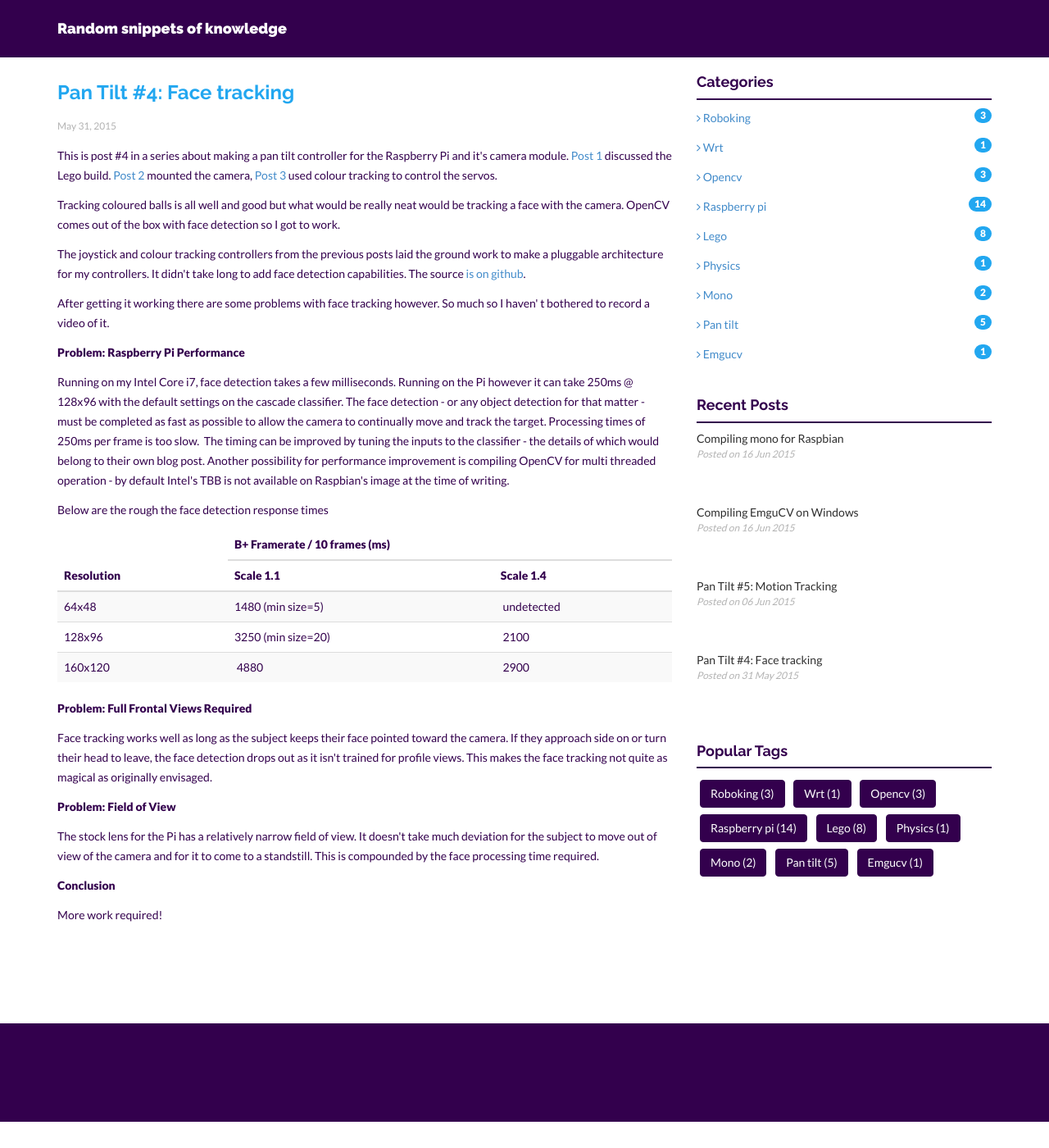
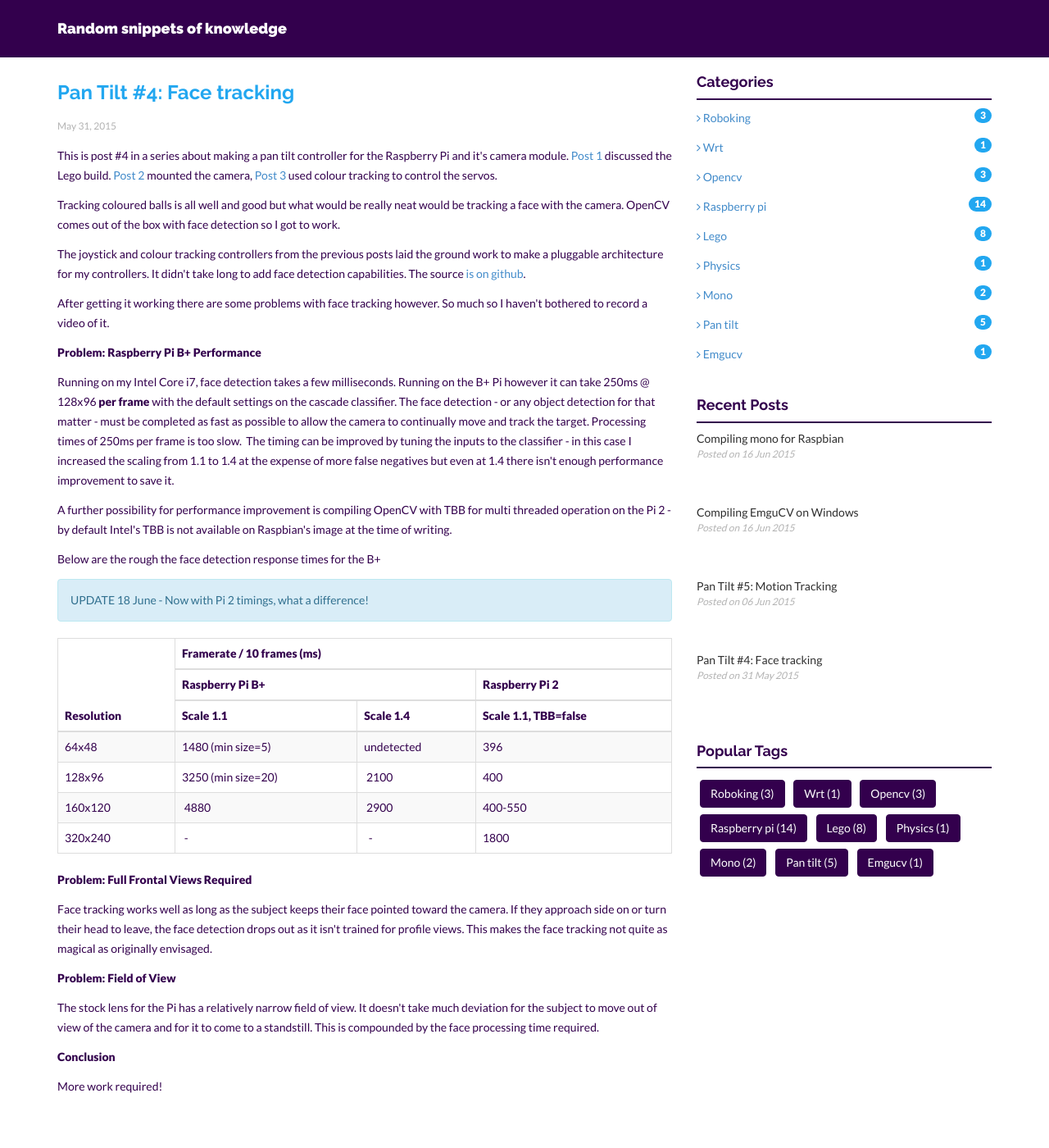
Before and after one commit to neutmute/neutmute.github.io, a Jekyll site: the page built from _posts/blog/2015-05-31-pan-tilt-4-face-tracking.html, in a window 1280 px wide and 1400 px high. Shown: the whole window at 82% size. Built offline with Jekyll 4.4.1, drawn with Linux system fonts in a browser that asks for light colours; nearby versions of some CDN libraries; comment, search, counter and statistics services are not loaded.

Commit message:
pi2 framerates

```diff
--- a/_posts/blog/2015-05-31-pan-tilt-4-face-tracking.html
+++ b/_posts/blog/2015-05-31-pan-tilt-4-face-tracking.html
@@ -24,36 +24,65 @@ excerpt: Face tracking with the Raspberry Pi Pan Tilt
 <p>The joystick and colour tracking controllers from the previous posts laid the ground work to make a pluggable architecture for my controllers. It didn't take long to add face detection capabilities.
 
 The source <a href="https://github.com/neutmute/PiCamCV/blob/master/source/PiCamCV.Common/FaceDetector.cs">is on github</a>.</p>
-<p>After getting it working there are some problems with face tracking however. So much so I haven' t bothered to record a video of it.</p>
-<p><strong>Problem: Raspberry Pi Performance</strong></p>
-<p>Running on my Intel Core i7, face detection takes a few milliseconds. Running on the Pi however it can take 250ms @ 128x96 with the default settings on the cascade classifier. The face detection - or any object detection for that matter - must be completed as fast as possible to allow the camera to continually move and track the target. Processing times of 250ms per frame is too slow.  The timing can be improved by tuning the inputs to the classifier - the details of which would belong to their own blog post. Another possibility for performance improvement is compiling OpenCV for multi threaded operation - by default Intel's TBB is not available on Raspbian's image at the time of writing.</p>
-<p>Below are the rough the face detection response times</p>
-<table class="table table-striped">
+<p>After getting it working there are some problems with face tracking however. So much so I haven't bothered to record a video of it.</p>
+
+
+<p><strong>Problem: Raspberry Pi B+ Performance</strong></p>
+<p>Running on my Intel Core i7, face detection takes a few milliseconds.
+Running on the B+ Pi however it can take 250ms @ 128x96 <strong>per frame</strong> with the default settings on the cascade classifier.
+The face detection - or any object detection for that matter - must be completed as fast as possible to allow the camera to continually move and track the target.
+Processing times of 250ms per frame is too slow.
+The timing can be improved by tuning the inputs to the classifier - in this case I increased the scaling from 1.1 to 1.4 at the expense of more false negatives but even at 1.4 there isn't enough performance improvement to save it.
+</p>
+<p>
+A further possibility for performance improvement is compiling OpenCV with TBB for multi threaded operation on the Pi 2 -
+by default Intel's TBB is not available on Raspbian's image at the time of writing.</p>
+
+<p>Below are the rough the face detection response times for the B+</p>
+
+<div class="alert alert-info" role="alert">UPDATE 18 June - Now with Pi 2 timings, what a difference!</div>
+
+<table class="table table-striped table-bordered">
 <thead>
 <tr>
-<th rowspan="2">Resolution</th>
-<th colspan="2">B+ Framerate / 10 frames (ms)</th>
+<th rowspan="3"> Resolution</th>
+<th colspan="3">Framerate / 10 frames (ms)</th>
+</tr>
+<tr>
+
+<th colspan="2">Raspberry Pi B+</th>
+<th>Raspberry Pi 2 </th>
 </tr>
 <tr>
 <th>Scale 1.1</th>
 <th>Scale 1.4</th>
+<th>Scale 1.1, TBB=false</th>
 </tr>
 </thead>
 <tbody>
 <tr>
 <td>64x48</td>
 <td>1480 (min size=5)</td>
-<td> undetected</td>
+<td>undetected</td>
+<td>396</td>
 </tr>
 <tr>
 <td>128x96</td>
 <td>3250 (min size=20)</td>
 <td> 2100</td>
+<td>400</td>
 </tr>
 <tr>
 <td>160x120</td>
 <td> 4880</td>
 <td> 2900</td>
+<td>400-550</td>
+</tr>
+<tr>
+<td>320x240</td>
+<td> - </td>
+<td>  - </td>
+<td>1800</td>
 </tr>
 </tbody>
 </table>
```
Also changed, not shown: _posts/blog/2015-05-24-pan-tilt-3-colour-tracking.html (+16 -13 lines).
